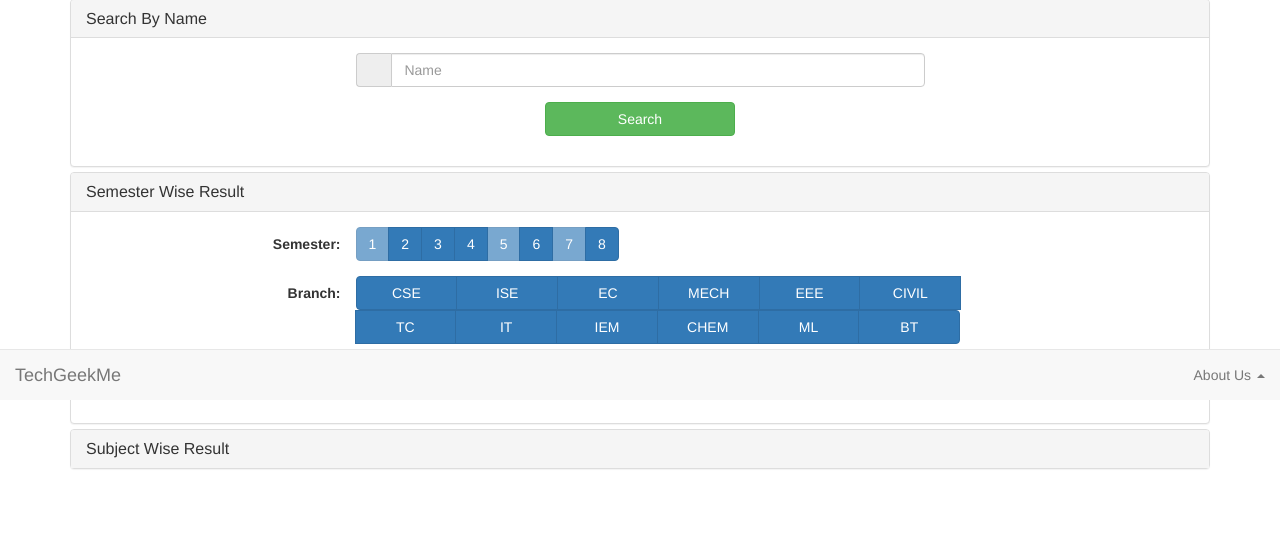
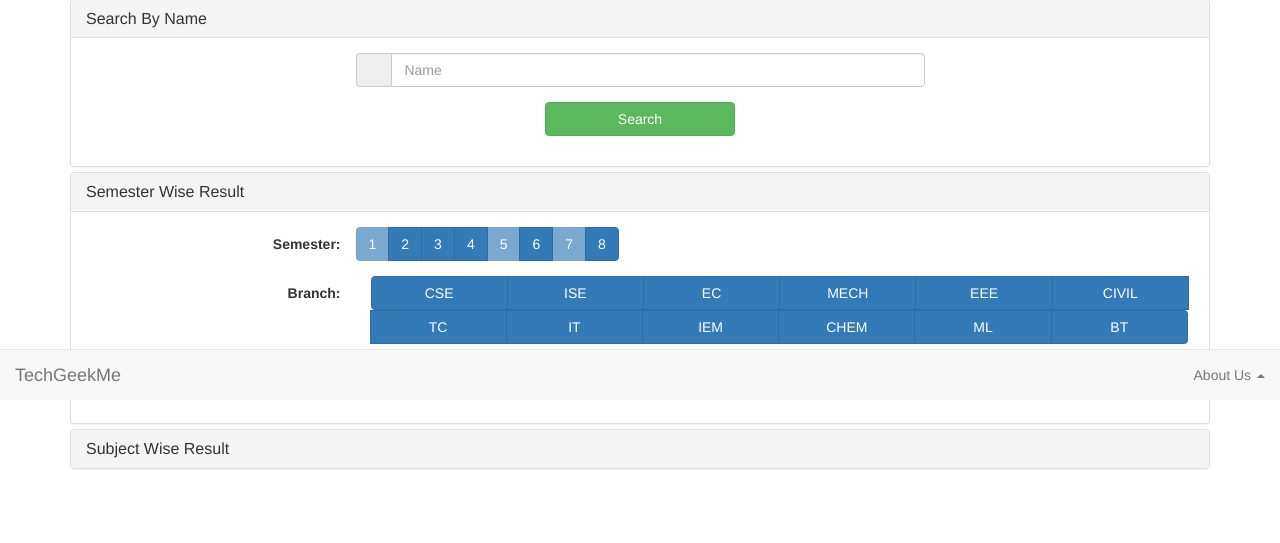
Before and after one commit to TechGeekMe/MSRIT-Results, a Django app: page / in a window 1280 px wide. Shown: the part 400-943 px from the top of the page. Run offline with Django 3.2, Linux system fonts and the light colour scheme; some libraries are stand-ins or nearby versions; some web fonts are replaced.

Commit message:
fab push

```diff
--- a/results_app/templates/results_app/index.html
+++ b/results_app/templates/results_app/index.html
@@ -93,7 +93,7 @@
                                 </div>
                                 <div class="form-group">
                                     <label for="branch" class="control-label col-xs-3">Branch:</label>
-                                    <div class="btn-group" data-toggle="buttons" id="branch">
+                                    <div class="btn-group col-xs-9" data-toggle="buttons" id="branch">
                                         <label class="btn btn-primary col-xs-3 col-sm-2">
                                             <input type="radio" name="branch" id="cs" value="cs" />CSE</label>
                                         <label class="btn btn-primary col-xs-3 col-sm-2">
```
